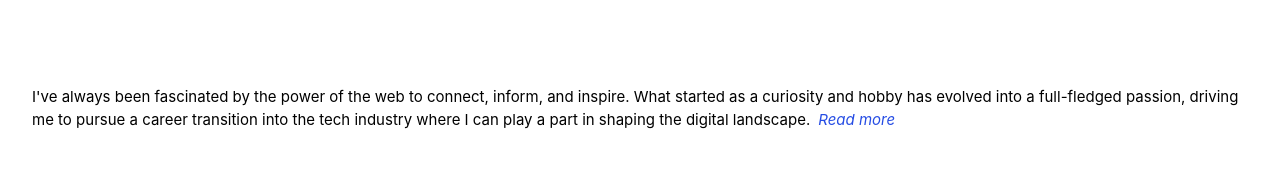
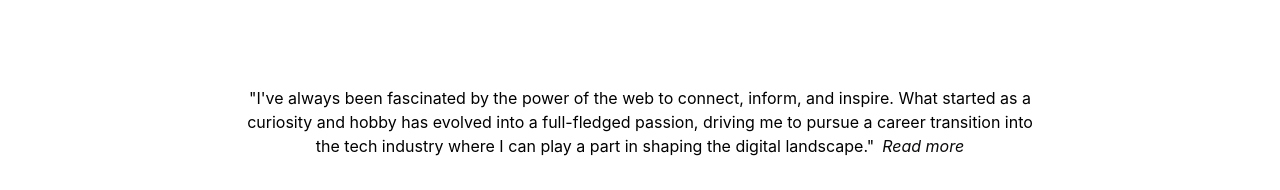
Before and after one commit to Tsedhondup/Portfolio, a React (Create React App) app: page / in a window 1280 px wide. Shown: the part 762-952 px from the top of the page. Built offline with nearby package versions, Linux system fonts and the light colour scheme.

Commit message:
max-width and font-size changed for about second text

```diff
--- a/src/Components/AboutSecond/AboutSecond.js
+++ b/src/Components/AboutSecond/AboutSecond.js
@@ -20,11 +20,11 @@ const AboutSecond = () => {
           className="about-second-content__star-of-life"
         /> */}
         <p className="about-second-content__texts">
-          I've always been fascinated by the power of the web to connect,
+          "I've always been fascinated by the power of the web to connect,
           inform, and inspire. What started as a curiosity and hobby has evolved
           into a full-fledged passion, driving me to pursue a career transition
           into the tech industry where I can play a part in shaping the digital
-          landscape.
+          landscape."
           <Link to="/About" className="about-second-content__link">
             Read more
           </Link>
--- a/src/Components/AboutSecond/AboutSecond.scss
+++ b/src/Components/AboutSecond/AboutSecond.scss
@@ -81,11 +81,17 @@
     @include tablet {
       text-align: left;
     }
+    @include desktop {
+      font-size: 16px;
+      text-align: center;
+      max-width: 800px;
+      margin: auto;
+    }
   }
   &__link {
     padding-left: 8px;
     font-style: italic;
     text-decoration: none;
-    color: $css;
+    color: $black;
   }
 }
```
